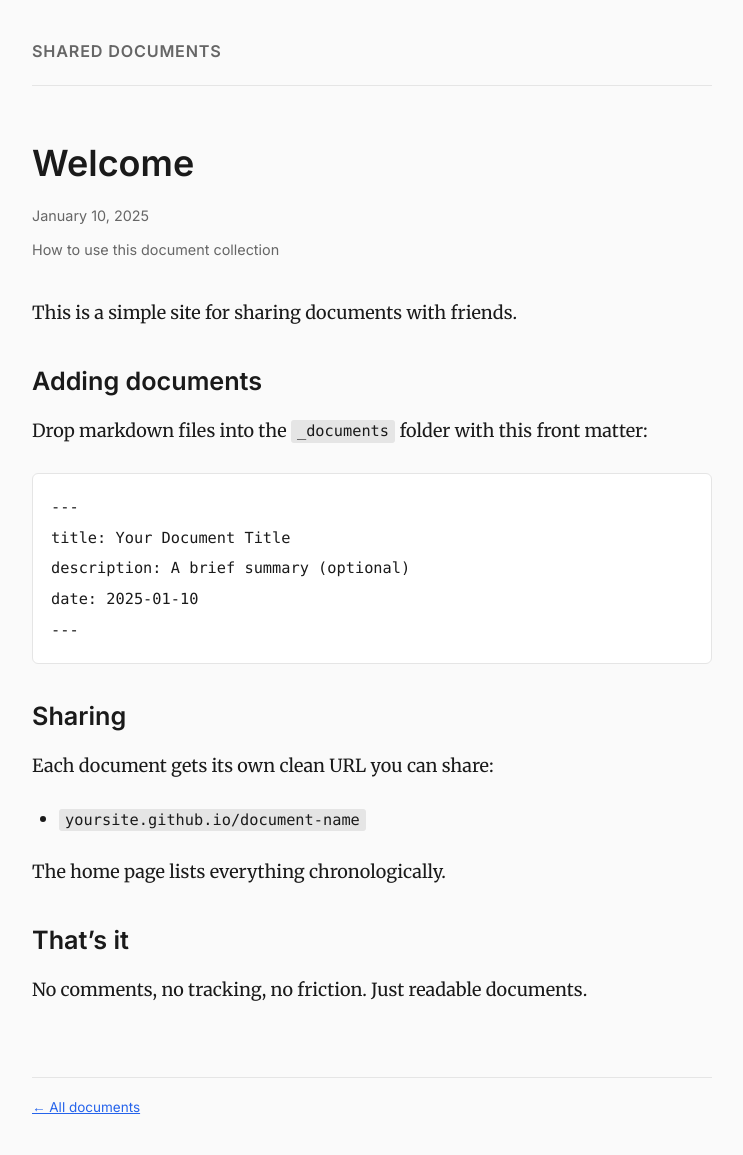
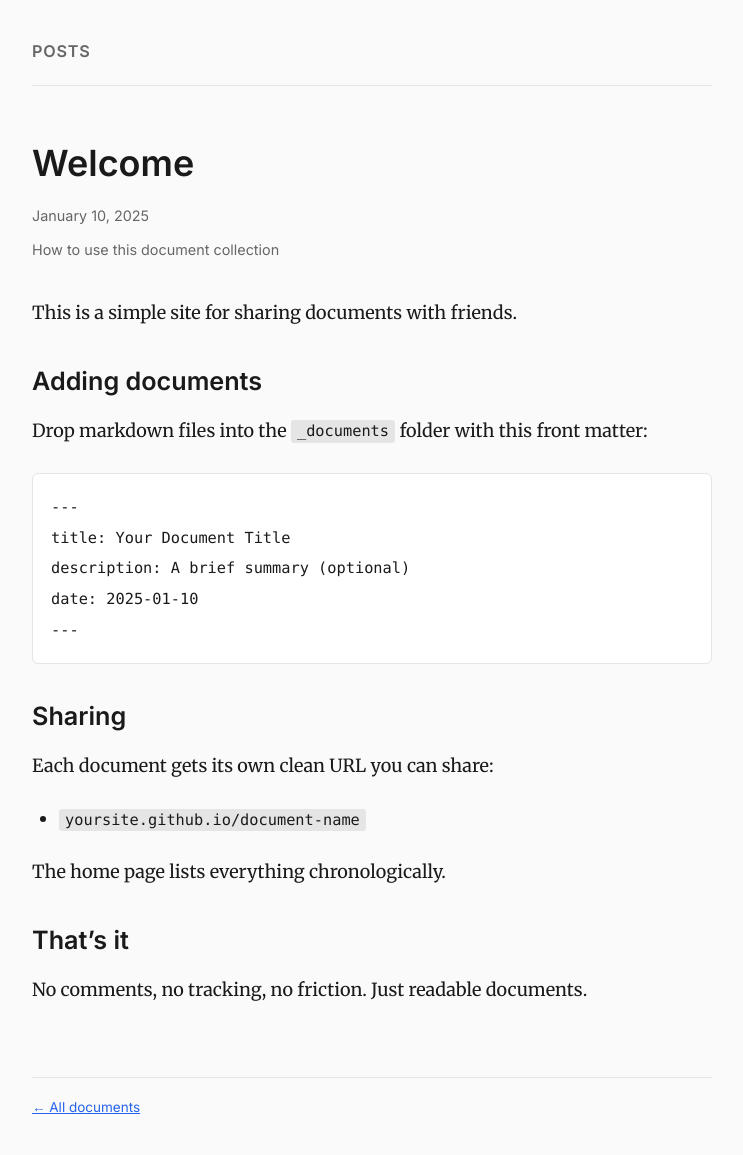
Before and after one commit to aitrmna/posts, a Jekyll site: the page built from _documents/welcome.md, in a window 1280 px wide. Shown: the whole page, without its empty margins (268-1011 px from the left). Built offline with Jekyll 4.4.1, drawn with Linux system fonts in a browser that asks for light colours.

Commit message:
Rename to posts

```diff
--- a/_config.yml
+++ b/_config.yml
@@ -1,4 +1,4 @@
-title: Shared Documents
+title: Posts
 description: A collection of documents worth sharing
 url: ""
 baseurl: ""
```
